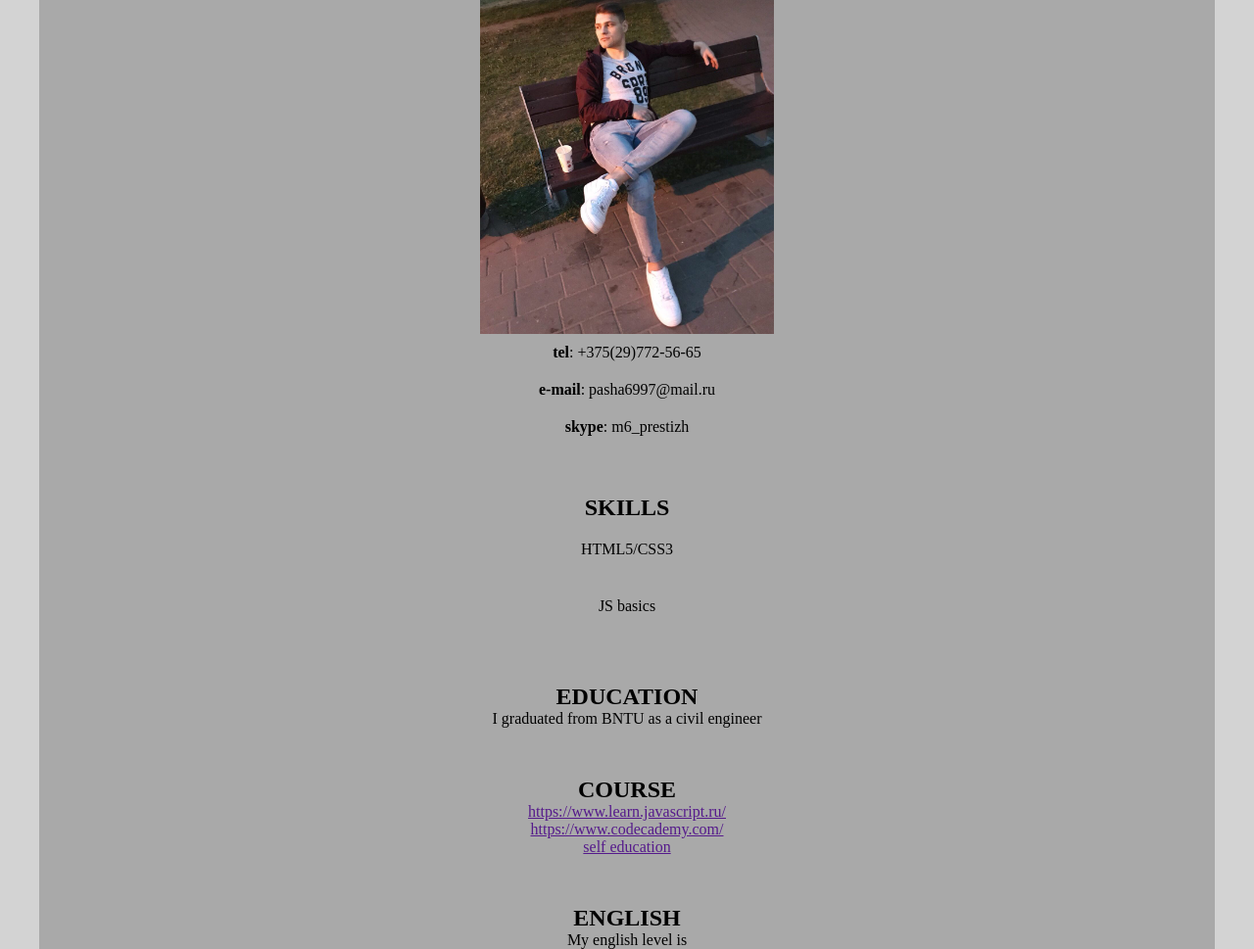
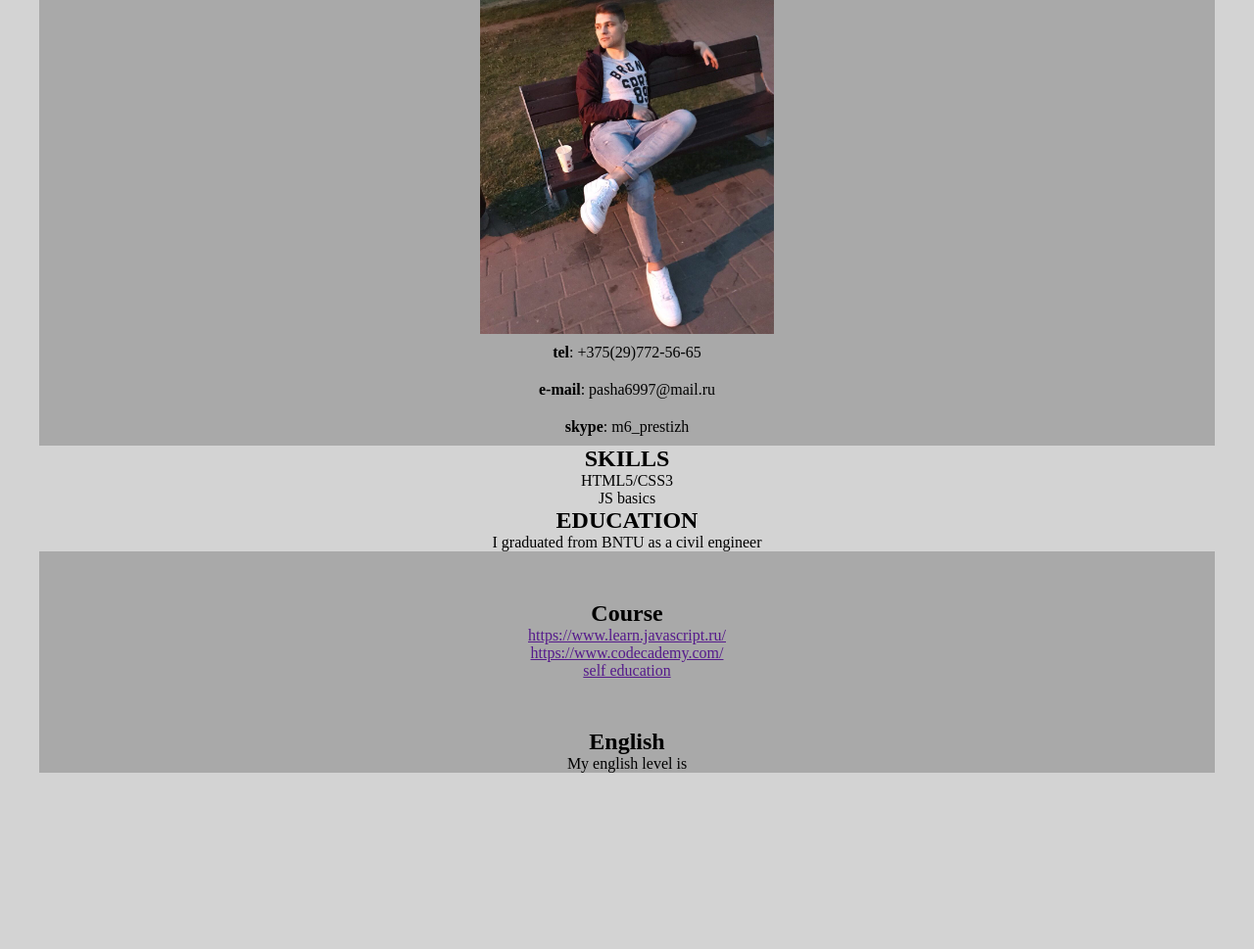
Before and after one commit to LukyanovPavel/rsschool-cv, a plain HTML site: page index.html in a window 1280 px wide. Shown: the part 333-1302 px from the top of the page at 98% size. After the commit the page ends 1122 px from the top, so only its background shows below. Drawn offline with Linux system fonts and the light colour scheme.

Commit message:
fix: fixed style.css

```diff
--- a/style.css
+++ b/style.css
@@ -53,34 +53,6 @@ img {
 .education {
     text-transform: uppercase;
 }
-
-
-.course {
-    text-transform: uppercase;
-}
-
-.eng-skill-title {
-    text-transform: uppercase;
-}
-
-.section-skills {
-    padding-top: 50px;
-    margin: auto;
-    width: 1200px;
-    background-color: darkgray;
-}
-
-.section-skills > div {
-    padding: 20px;
-}
-
-.section-education {
-    padding-top: 50px;
-    margin: auto;
-    width: 1200px;
-    background-color: darkgray;
-}
-
 .section-course {
     padding-top: 50px;
     margin: auto;
```
